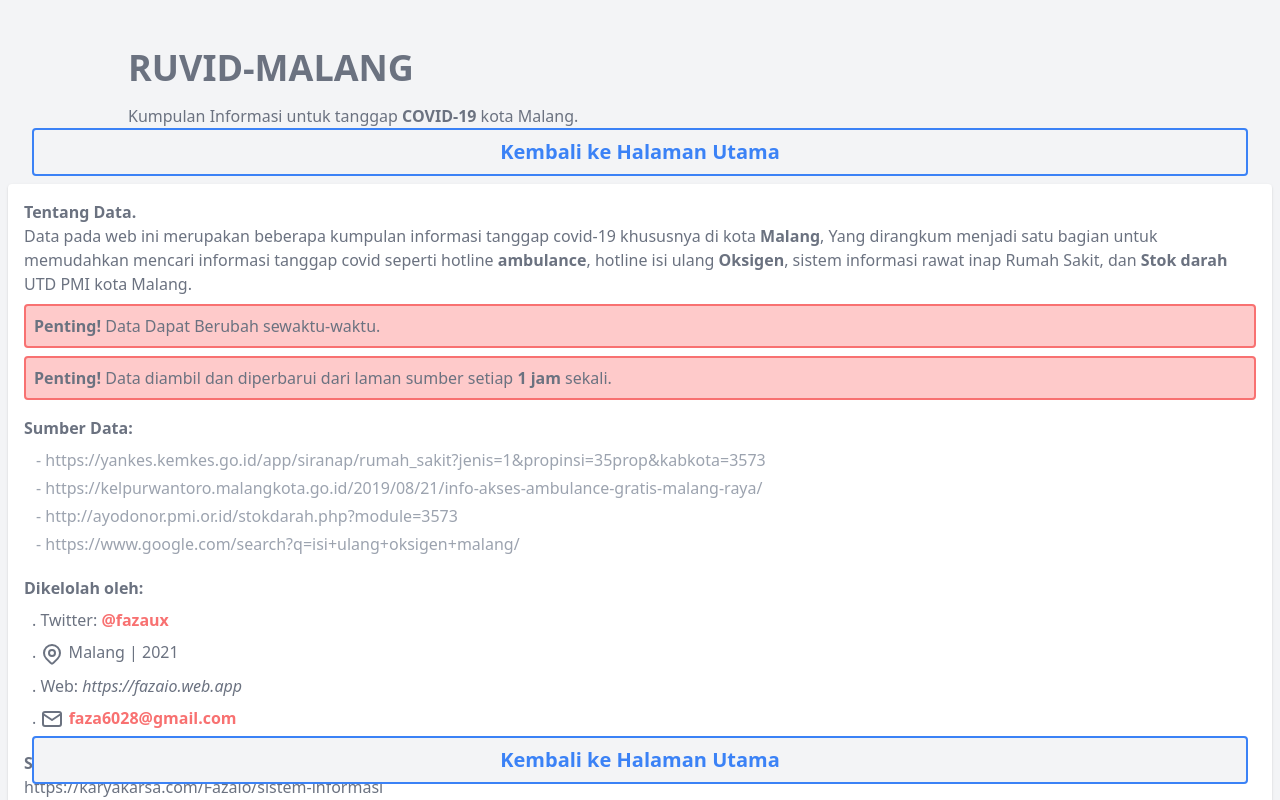
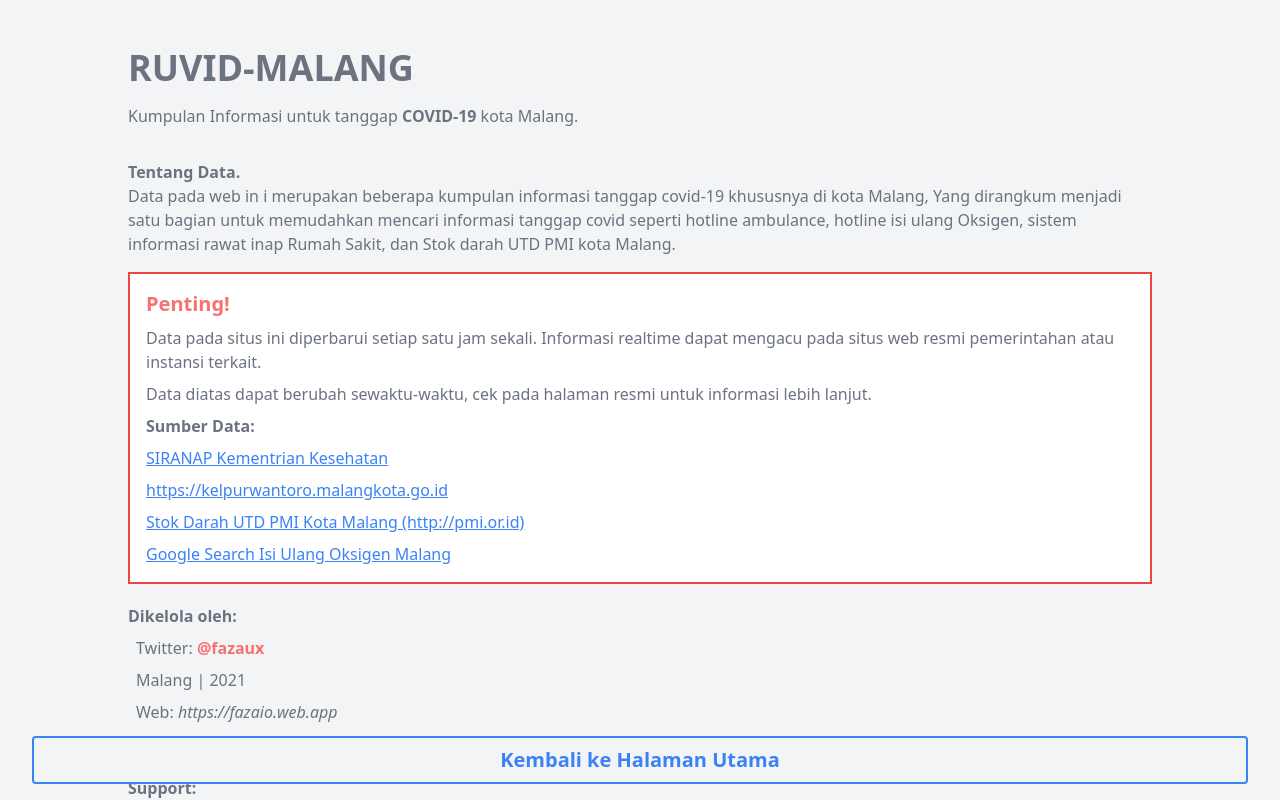
Before and after one commit to fazaio/ruvid-malang, a Vue app in the folder frontend/: page /about in a window 1280 px wide. Shown: the top 800 px of the page. Built offline with nearby package versions, Linux system fonts and the light colour scheme.

Commit message:
chore: relayout about page

```diff
--- a/frontend/src/views/about.vue
+++ b/frontend/src/views/about.vue
@@ -1,80 +1,86 @@
 <template>
+  <div class="mt-8 px-8 md:mx-24">
+    <div id="tentang">
+      <h2 class="font-bold">Tentang Data.</h2>
+      <p>
+        Data pada web in i merupakan beberapa kumpulan informasi tanggap
+        covid-19 khususnya di kota Malang, Yang dirangkum menjadi satu bagian
+        untuk memudahkan mencari informasi tanggap covid seperti hotline
+        ambulance, hotline isi ulang Oksigen, sistem informasi rawat inap Rumah
+        Sakit, dan Stok darah UTD PMI kota Malang.
+      </p>
+    </div>
+
+    <section
+      id="disclaimer-data"
+      class="border-red-500 border-2 my-4 p-4 bg-white"
+    >
+      <p class="text-red-400 font-bold text-xl">Penting!</p>
       <div>
-    <menubar />
-    <div class="container mx-auto">
-      <div class="p-4 m-2 bg-white rounded shadow">
-        <div>
-          <div class="font-bold">Tentang Data.</div>
-          <div>
-            Data pada web ini merupakan beberapa kumpulan informasi tanggap
-            covid-19 khususnya di kota <b>Malang</b>, Yang dirangkum menjadi
-            satu bagian untuk memudahkan mencari informasi tanggap covid seperti
-            hotline <b>ambulance</b>, hotline isi ulang <b>Oksigen</b>, sistem
-            informasi rawat inap Rumah Sakit, dan <b>Stok darah</b> UTD PMI kota
-            Malang. <br />
-            <div class="p-2 my-2 bg-red-200 border-2 border-red-400 rounded">
-              <b>Penting!</b> Data Dapat Berubah sewaktu-waktu.
-            </div>
-            <div class="p-2 my-2 bg-red-200 border-2 border-red-400 rounded">
-              <b>Penting!</b> Data diambil dan diperbarui dari laman sumber setiap <b>1 jam</b> sekali.
-            </div>
-            <div class="mt-4"><b>Sumber Data:</b></div>
-            <div class="mx-2 mt-2 text-gray-400">
-              <div class="m-1">
-                - https://yankes.kemkes.go.id/app/siranap/rumah_sakit?jenis=1&propinsi=35prop&kabkota=3573
-              </div>
-              <div class="m-1">
-                - https://kelpurwantoro.malangkota.go.id/2019/08/21/info-akses-ambulance-gratis-malang-raya/
-              </div>
-              <div class="m-1">- http://ayodonor.pmi.or.id/stokdarah.php?module=3573</div>
-              <div class="m-1">
-                - https://www.google.com/search?q=isi+ulang+oksigen+malang/
+        <p class="mt-2">
+          Data pada situs ini diperbarui setiap satu jam sekali. Informasi
+          realtime dapat mengacu pada situs web resmi pemerintahan atau instansi
+          terkait.
+        </p>
+        <p class="mt-2">
+          Data diatas dapat berubah sewaktu-waktu, cek pada halaman resmi untuk
+          informasi lebih lanjut.
+        </p>
+        <div class="mt-2 flex flex-col gap-2">
+          <p class="font-bold text-md">Sumber Data:</p>
+          <a
+            class="underline text-blue-500"
+            href="https://yankes.kemkes.go.id/app/siranap/rumah_sakit?jenis=1&propinsi=35prop&kabkota=3573"
+          >
+            SIRANAP Kementrian Kesehatan</a
+          >
+          <a
+            class="underline text-blue-500"
+            href="https://kelpurwantoro.malangkota.go.id/2019/08/21/info-akses-ambulance-gratis-malang-raya/"
+          >
+            https://kelpurwantoro.malangkota.go.id</a
+          >
+          <a
+            class="underline text-blue-500"
+            href="http://ayodonor.pmi.or.id/stokdarah.php?module=3573"
+          >
+            Stok Darah UTD PMI Kota Malang (http://pmi.or.id)</a
+          >
+          <a
+            class="underline text-blue-500"
+            href="https://www.google.com/search?q=isi+ulang+oksigen+malang/"
+          >
+            Google Search Isi Ulang Oksigen Malang</a
+          >
         </div>
       </div>
+    </section>
+    <div class="mt-5">
+      <div class="font-bold">Dikelola oleh:</div>
+      <div class="m-2">
+        Twitter:
+        <span class="font-bold text-red-400"
+          ><a href="https://twitter.com/fazaux">@fazaux</a></span
+        >
       </div>
-          <div class="mt-5">
-            <div class="font-bold">Dikelolah oleh:</div>
-            <div class="m-2">. Twitter: <span class="font-bold text-red-400"><a href="https://twitter.com/fazaux">@fazaux</a></span></div>
       <div class="m-2 text-gray-500">
-              .
-              <svg
-                xmlns="http://www.w3.org/2000/svg"
-                class="inline icon icon-tabler icon-tabler-map-pin"
-                width="24"
-                height="24"
-                viewBox="0 0 24 24"
-                stroke-width="2"
-                stroke="currentColor"
-                fill="none"
-                stroke-linecap="round"
-                stroke-linejoin="round"
-              >
-                <path stroke="none" d="M0 0h24v24H0z" fill="none"></path>
-                <circle cx="12" cy="11" r="3"></circle>
-                <path
-                  d="M17.657 16.657l-4.243 4.243a2 2 0 0 1 -2.827 0l-4.244 -4.243a8 8 0 1 1 11.314 0z"
-                ></path>
-              </svg>
         Malang | 2021
       </div>
       <div class="m-2 text-gray-500">
-              . Web:
+        Web:
         <a href="http://fazaio.web.app"><i>https://fazaio.web.app</i></a>
       </div>
-            <div class="m-2">.
+      <div class="m-2">
         <a href="mailto:faza6028@gmail.com">
-                <svg xmlns="http://www.w3.org/2000/svg" class="inline icon icon-tabler icon-tabler-mail" width="24" height="24" viewBox="0 0 24 24" stroke-width="2" stroke="currentColor" fill="none" stroke-linecap="round" stroke-linejoin="round">
-   <path stroke="none" d="M0 0h24v24H0z" fill="none"></path>
-   <rect x="3" y="5" width="18" height="14" rx="2"></rect>
-   <polyline points="3 7 12 13 21 7"></polyline>
-</svg> <span class="font-bold text-red-400">faza6028@gmail.com</span>
+          <span class="font-bold text-red-400">faza6028@gmail.com</span>
         </a>
-            </div>
       </div>
       <div class="mt-5">
         <div class="font-bold">Support:</div>
-            <div><a href="https://karyakarsa.com/Fazaio/sistem-informasi">https://karyakarsa.com/Fazaio/sistem-informasi</a></div>
-          </div>
+        <div>
+          <a href="https://karyakarsa.com/Fazaio/sistem-informasi"
+            >https://karyakarsa.com/Fazaio/sistem-informasi</a
+          >
         </div>
       </div>
     </div>
@@ -82,11 +88,9 @@
 </template>
 
 <script>
-import menubar from "../components/menubar.vue";
 export default {
-  components: { menubar },
+  components: {},
 };
 </script>
 
-<style>
-</style>
+<style></style>
```
Lines whose indentation alone changed are shown as unchanged.
